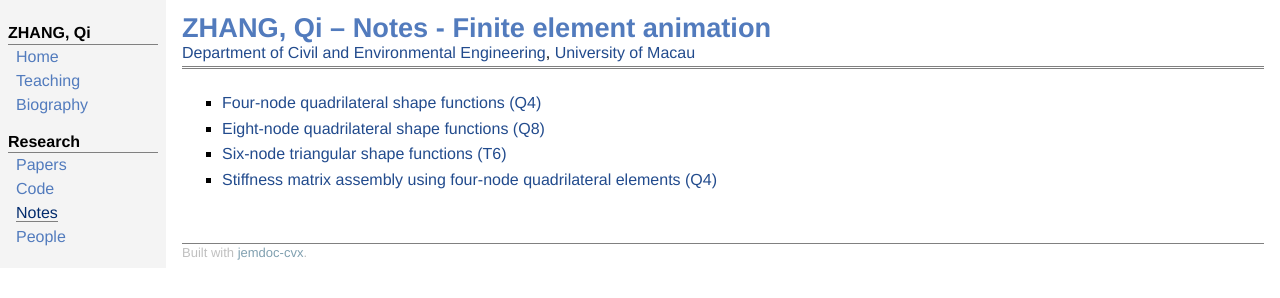
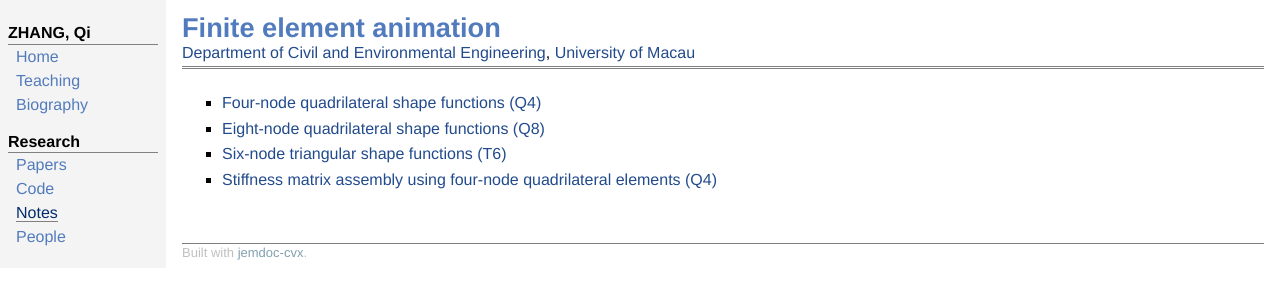
Before and after one commit to KeyJONE/keyjone.github.io, a plain HTML site: page docs/notes/finite-element-animation.html in a window 1280 px wide. Drawn offline with Linux system fonts and the light colour scheme.

Commit message:
Simplify animation page title and retain affiliation

```diff
--- a/docs/notes/finite-element-animation.html
+++ b/docs/notes/finite-element-animation.html
@@ -6,7 +6,7 @@
 <meta name="generator" content="jemdoc-cvx">
 <link rel="stylesheet" href="../boyd-base.css">
 <link rel="stylesheet" href="../custom.css">
-<title>ZHANG, Qi &ndash; Notes - Finite element animation</title>
+<title>Finite element animation</title>
 </head>
 <body class="note-page">
 <div id="tlayout">
@@ -23,7 +23,7 @@
 </nav>
 <main id="layout-content">
 <div id="toptitle">
-<h1>ZHANG, Qi &ndash; Notes - Finite element animation</h1>
+<h1>Finite element animation</h1>
 <div id="subtitle"><a href="https://feg.um.edu.mo/cee/" target="_blank" rel="noopener noreferrer">Department of Civil and Environmental Engineering</a>, <a href="https://www.um.edu.mo/" target="_blank" rel="noopener noreferrer">University of Macau</a>
 </div>
 </div>
```
Also changed, not shown: 1 other file.
